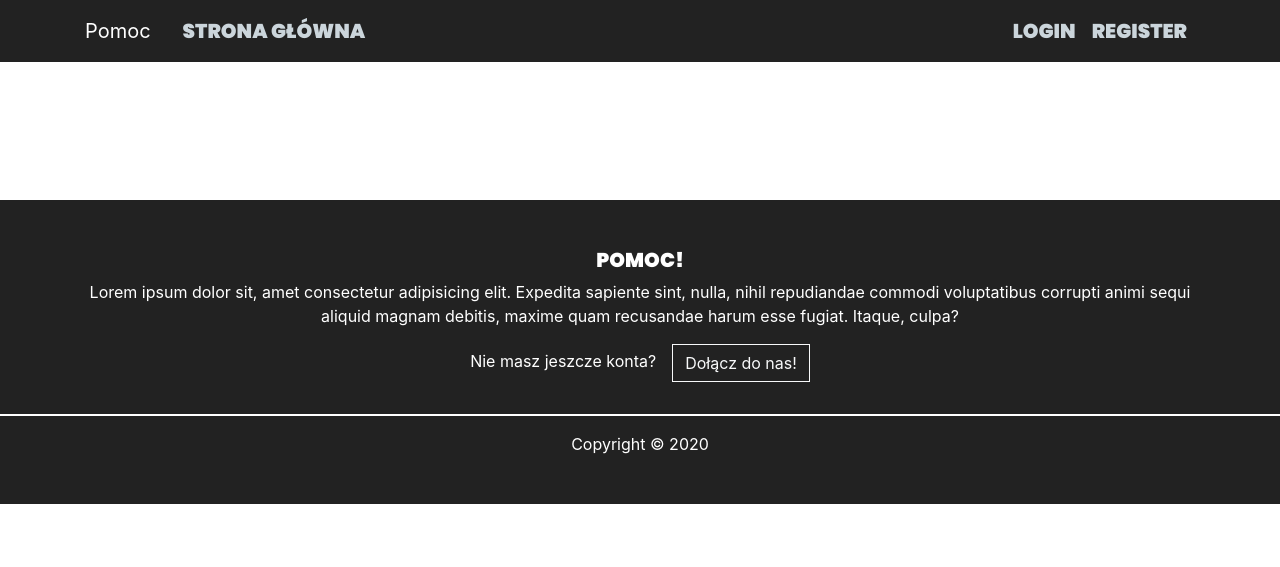
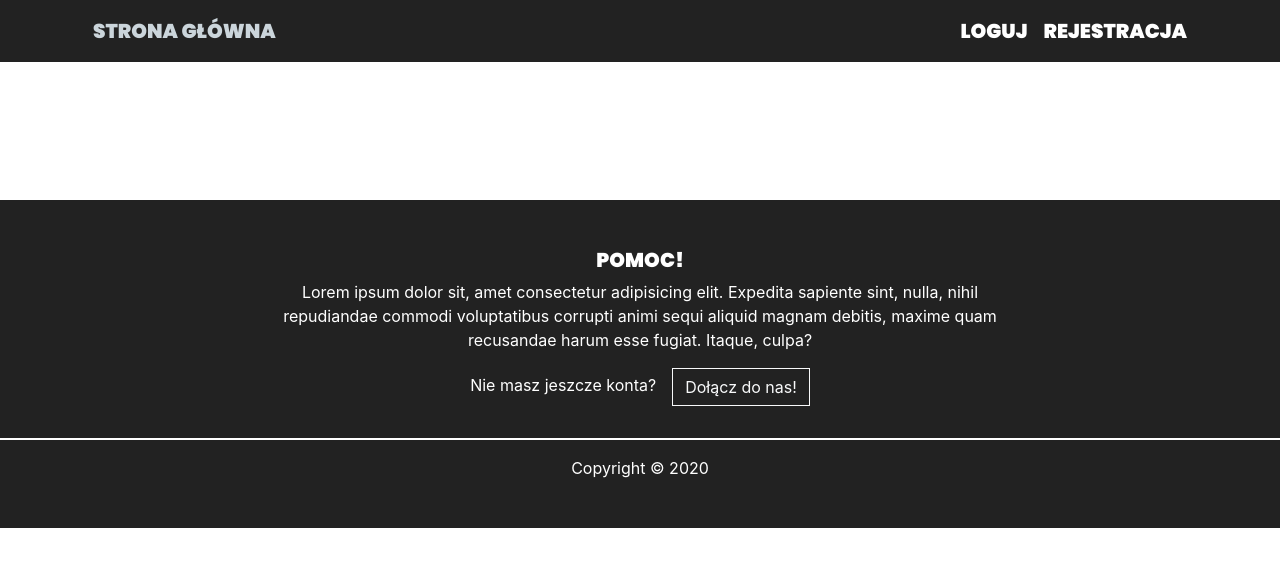
Before and after one commit to Pwojton/Pomagam, a Django app: template oferty/templates/oferty/podstawowy.html in a window 1280 px wide. Shown: the top 567 px of the page. Run offline with Django 3.2, Linux system fonts and the light colour scheme; the template is opened without the code that fills it, so the values that code supplies are empty; some libraries are stand-ins or nearby versions.

Commit message:
edycja pliku pmagam.htm

```diff
--- a/oferty/templates/oferty/podstawowy.html
+++ b/oferty/templates/oferty/podstawowy.html
@@ -4,8 +4,10 @@
     {% load static %}
     <meta charset="utf-8">
     <meta name="viewport" content="width=device-width, initial-scale=1, shrink-to-fit=no">
-    <link rel="stylesheet" href="https://use.fontawesome.com/releases/v5.8.1/css/all.css" integrity="sha384-50oBUHEmvpQ+1lW4y57PTFmhCaXp0ML5d60M1M7uH2+nqUivzIebhndOJK28anvf" crossorigin="anonymous">
-    <link rel="stylesheet" href="https://maxcdn.bootstrapcdn.com/bootstrap/4.0.0/css/bootstrap.min.css" integrity="sha384-Gn5384xqQ1aoWXA+058RXPxPg6fy4IWvTNh0E263XmFcJlSAwiGgFAW/dAiS6JXm" crossorigin="anonymous">
+        <link rel="stylesheet" href="https://use.fontawesome.com/releases/v5.8.1/css/all.css"
+          integrity="sha384-50oBUHEmvpQ+1lW4y57PTFmhCaXp0ML5d60M1M7uH2+nqUivzIebhndOJK28anvf" crossorigin="anonymous">
+    <link rel="stylesheet" href="https://maxcdn.bootstrapcdn.com/bootstrap/4.0.0/css/bootstrap.min.css"
+          integrity="sha384-Gn5384xqQ1aoWXA+058RXPxPg6fy4IWvTNh0E263XmFcJlSAwiGgFAW/dAiS6JXm" crossorigin="anonymous">
     <link rel="stylesheet" type="text/css" href="{% static 'oferty/style.css' %}">
 
     {% if title %}
@@ -16,25 +18,24 @@
 </head>
 <body>
 <header class="site-header">
-      <nav class="navbar navbar-expand-md navbar-dark custom-bg-dark fixed-top ">
+    <nav class="navbar navbar-expand-md  custom-bg-dark fixed-top ">
         <div class="container">
-          <a class="navbar-brand mr-4" href="{% url 'glowna' %}">Pomoc</a>
-          <button class="navbar-toggler" type="button" data-toggle="collapse" data-target="#navbarToggle" aria-controls="navbarToggle" aria-expanded="false" aria-label="Toggle navigation">
+            <button class="navbar-toggler" type="button" data-toggle="collapse" data-target="#navbarToggle"
+                    aria-controls="navbarToggle" aria-expanded="false" aria-label="Toggle navigation">
                 <span class="navbar-toggler-icon"></span>
             </button>
             <div class="collapse navbar-collapse" id="navbarToggle">
                 <div class="navbar-nav mr-auto">
                     <a class="nav-item nav-link" href="{% url 'glowna' %}">Strona Główna</a>
                 </div>
-
                 <div class="navbar-nav">
                     {% if user.is_authenticated %}
-                <a class="nav-item nav-link" href="{% url 'oferta_utworz' %}">Nowa Oferta</a>
-                <a class="nav-item nav-link" href="{% url 'profil' %}">Profile</a>
-                <a class="nav-item nav-link" href="{% url 'wyloguj' %}">Logout</a>
+                        <a class="nav-item nav-link text-white" href="{% url 'oferta_utworz' %}">Nowa Oferta</a>
+                        <a class="nav-item nav-link text-white" href="{% url 'profil' %}">Profil</a>
+                        <a class="nav-item nav-link text-white" href="{% url 'wyloguj' %}">Wyloguj</a>
                     {% else %}
-                <a class="nav-item nav-link" href="{% url 'zaloguj' %}">Login</a>
-                <a class="nav-item nav-link" href="{% url 'zarejestruj' %}">Register</a>
+                        <a class="nav-item nav-link text-white" href="{% url 'zaloguj' %}">Loguj</a>
+                        <a class="nav-item nav-link text-white" href="{% url 'zarejestruj' %}">Rejestracja</a>
                     {% endif %}
 
             </div>
@@ -63,15 +64,14 @@
 	     <footer class="mt-5 py-5 custom-bg-dark">
     <div class="container">
         <div class="row">
-            <div class="col-12 mt-md-0 mt-3 text-white mx-auto text-center">
-
-        <!-- Content -->
+           <div class="col-8 mt-md-0 mt-3 text-white mx-auto text-center">
                 <h5 class="text-uppercase font-weight-bold text-white">Pomoc!</h5>
                 <p>Lorem ipsum dolor sit, amet consectetur adipisicing elit. Expedita sapiente sint, nulla, nihil
                     repudiandae commodi voluptatibus corrupti animi sequi aliquid magnam debitis, maxime quam recusandae
                     harum esse fugiat. Itaque, culpa?</p>
-                        <p>Nie masz jeszcze konta?<span class="ml-3"><a class="btn btn-outline-light" href="{% url 'zarejestruj' %}">Dołącz do nas!</a></span> </p>
-
+                <p>Nie masz jeszcze konta?<span class="ml-3"><a class="btn btn-outline-light"
+                                                                href="{% url 'zarejestruj' %}">Dołącz do nas!</a></span>
+                </p>
             </div>
         </div>
     </div>
```
Lines whose indentation alone changed are shown as unchanged.
